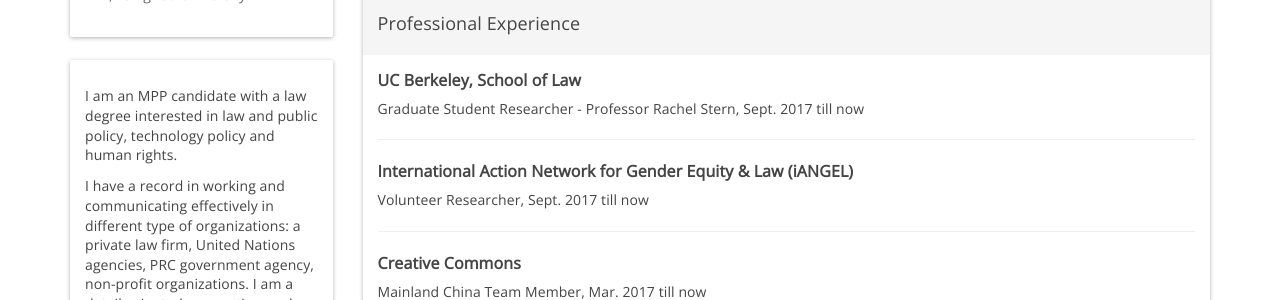
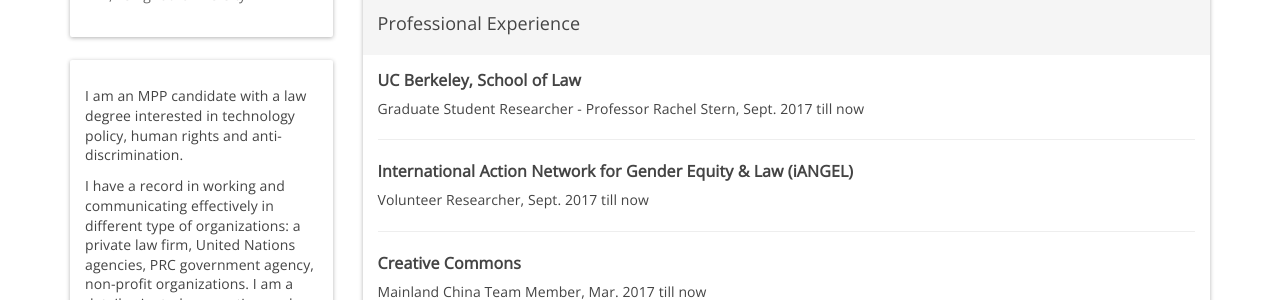
Before and after one commit to CeciliaZhang/-CeciliaZhang-.github-io, a Jekyll site: the page built from index.html, in a window 1280 px wide and 900 px high, scrolled down 310 px. Shown: the part 174-474 px from the top of the window. Built offline with Jekyll 4.4.1, drawn with Linux system fonts in a browser that asks for light colours; nearby versions of some CDN libraries.

Commit message:
Update information.html

```diff
--- a/_includes/information.html
+++ b/_includes/information.html
@@ -10,7 +10,7 @@
 </div>
 <div class="panel panel-default">
     <div class="panel-body" >
-        <h6 style="line-height: 140%;">I am an MPP candidate with a law degree interested in law and public policy, technology policy and human rights.</h6>
+        <h6 style="line-height: 140%;">I am an MPP candidate with a law degree interested in technology policy, human rights and anti-discrimination.</h6>
         <h6 style="line-height: 140%;">I have a record in working and communicating effectively in different type of organizations: a private law firm, United Nations agencies, PRC government agency, non-profit organizations. I am a detail-oriented, perceptive, and diligent quick learner capable of multi-tasking.</h6>
     </div>
 </div>
```
